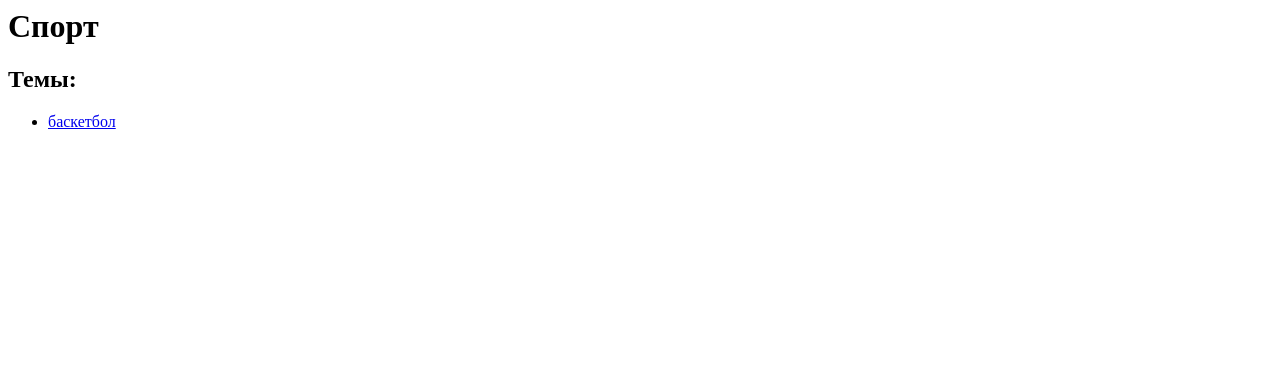
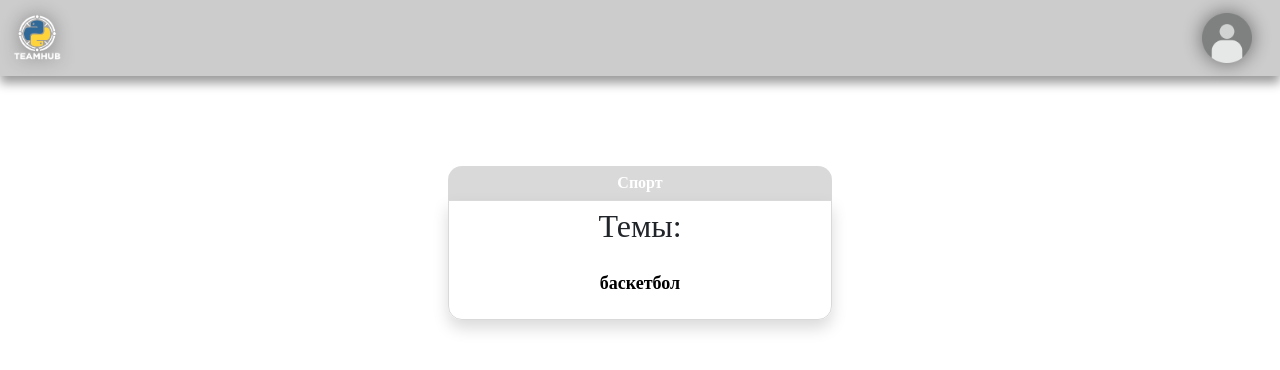
Before and after one commit to LEGENDA123698/TeamHub, a Django app: page /forum/section/1/ in a window 1280 px wide. Shown: the top 370 px of the page. Run offline with Django 5.2, Linux system fonts and the light colour scheme; data comes from the database, SQL or seed files in the repository; some libraries are stand-ins or nearby versions; some web fonts are replaced.

```diff
--- a/templates/forum_app/section_detail.html
+++ b/templates/forum_app/section_detail.html
@@ -1,30 +1,17 @@
-{% load static %} {% block extra_head %}
+{% include 'base.html' %}{% load static %} {% block extra_head %}
 <link
   href="{% static 'forum_app/forum.css' %}"
   type="text/css"
   rel="stylesheet"
 />
 {% endblock %} {% if sections %}
-<div class="section-detail">
-  <h1>{{ sections.name }}</h1>
-  <p>{{ sections.description }}</p>
-  <div class="themes-list">
-    <h2>Темы:</h2>
-    {% if themes %}
-    <ul>
-      {% for theme in themes %}
-      <li>
-        <a href="{% url 'forum_app:theme_detail' theme.pk %}"
-          >{{ theme.name }}</a
-        >
-      </li>
-      {% endfor %}
-    </ul>
-    {% else %}
-    <p>Нет тем в разделе.</p>
-    {% endif %}
+<div class="default-placeholder">
+  <div class="placeholder-header">{{ sections.name }}</div>
+  <h2>Темы:</h2>
+  {% for theme in themes %}
+  <div class="placeholder-item">
+    <a href="{% url 'forum_app:theme_detail' theme.pk %}">{{ theme.name }}</a>
   </div>
+  {% endfor %}
 </div>
-{% else %}
-<p>Раздел не найден.</p>
 {% endif %}
```
